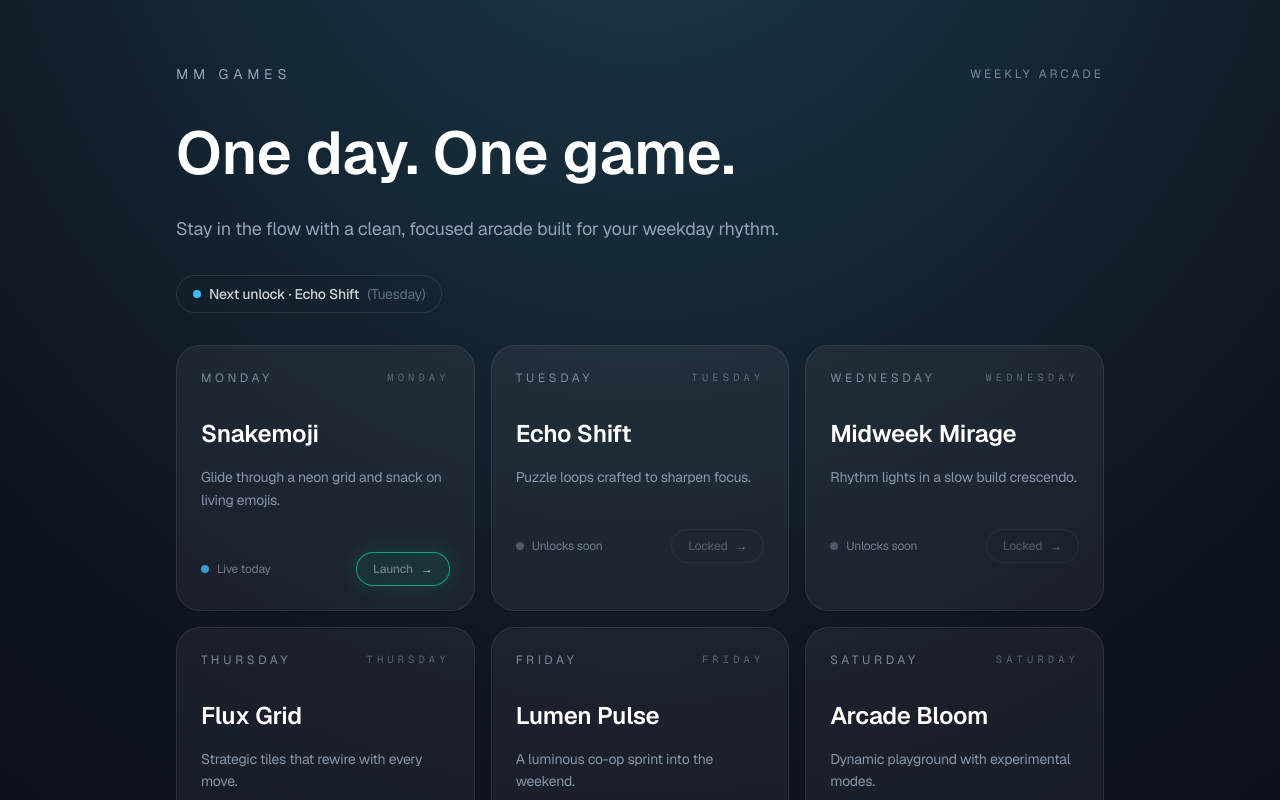
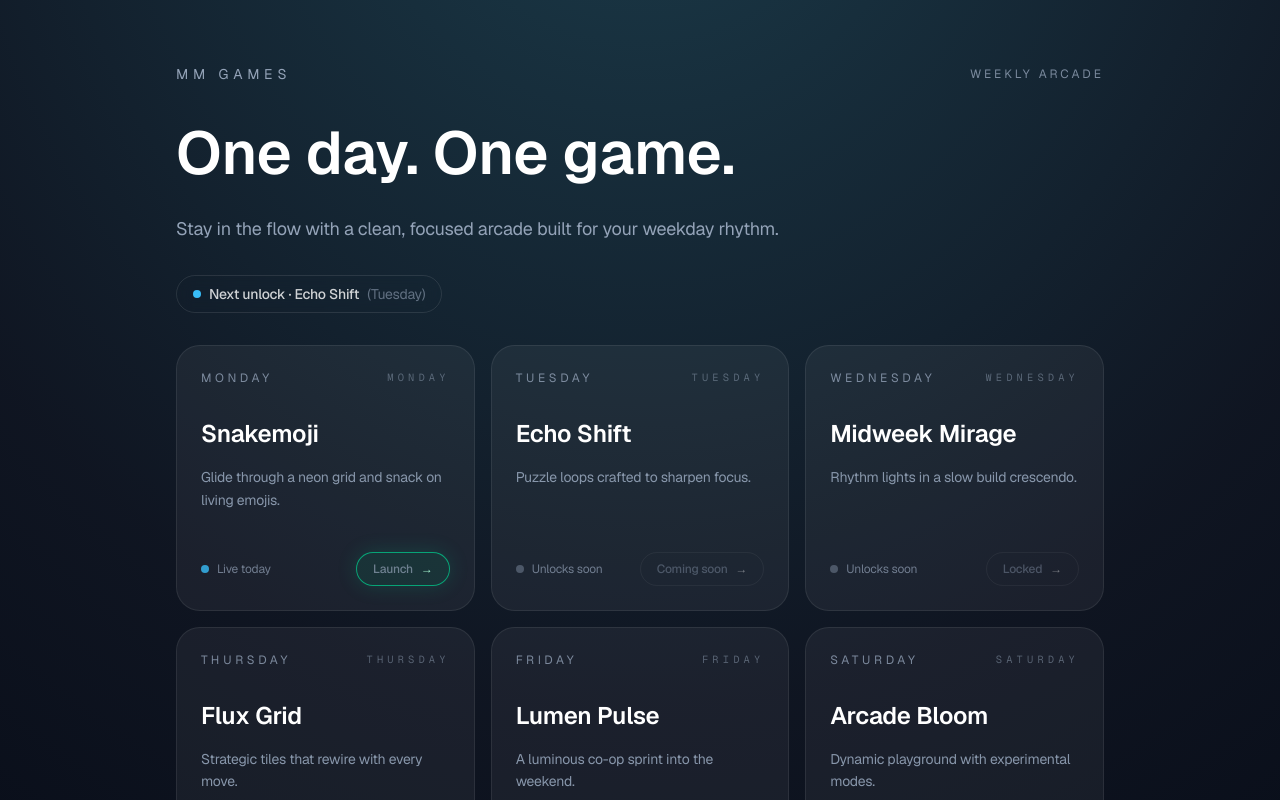
Before and after one commit to mehmet-oner/mmgames, a Next.js app: page / in a window 1280 px wide. Shown: the top 800 px of the page. Built offline with nearby package versions, Linux system fonts and the light colour scheme.

Commit message:
button styling

```diff
--- a/app/page.tsx
+++ b/app/page.tsx
@@ -89,25 +89,56 @@ export default function Home() {
           {DAYS.map((day, index) => {
             const isToday = index === todayIndex;
             const isUnlocked = index <= todayIndex;
-            const isPlayable = day.id === "monday" && isUnlocked;
-            const actionLabel = !isUnlocked
-              ? "Locked"
-              : day.id === "monday"
-              ? isToday
-                ? "Launch"
-                : "Replay"
-              : "Coming soon";
+            const isPlayable = isUnlocked;
 
-            const actionClasses = isPlayable
-              ? "border-emerald-400/70 bg-emerald-500/10 text-emerald-100 shadow-[0_0_20px_rgba(16,185,129,0.2)] hover:border-emerald-300 hover:bg-emerald-500/20 hover:text-white"
-              : isUnlocked
-              ? "border-white/10 text-muted/60 cursor-not-allowed"
-              : "border-white/5 text-muted/40 cursor-not-allowed";
+            const isBeforeToday = index < todayIndex;
+            const isTomorrow = index === (todayIndex + 1) % 7;
+            const isSunday = todayIndex === 6;
+
+            const actionLabel = isSunday
+              ? (isToday ? "Launch" : "Replay")
+              : isToday
+              ? "Launch"
+              : isTomorrow
+              ? "Coming soon"
+              : isBeforeToday
+              ? "Replay"
+              : "Locked";
+
+            const { actionClasses, actionIconClass } = (() => {
+              if (isToday) {
+                return {
+                  actionClasses:
+                    "border-emerald-400/70 bg-emerald-500/10 text-emerald-100 shadow-[0_0_20px_rgba(16,185,129,0.2)] hover:border-emerald-300 hover:bg-emerald-500/20 hover:text-white",
+                  actionIconClass: "text-emerald-200",
+                };
+              }
+
+              if (isBeforeToday) {
+                return {
+                  actionClasses:
+                    "border-orange-300/70 bg-orange-500/10 text-orange-100 shadow-[0_0_20px_rgba(251,146,60,0.2)] hover:border-orange-200 hover:bg-orange-500/20 hover:text-white",
+                  actionIconClass: "text-orange-200",
+                };
+              }
+
+              if (isUnlocked) {
+                return {
+                  actionClasses: "border-white/10 text-muted/60 cursor-not-allowed",
+                  actionIconClass: "text-white/60",
+                };
+              }
+
+              return {
+                actionClasses: "border-white/5 text-muted/40 cursor-not-allowed",
+                actionIconClass: "text-white/60",
+              };
+            })();
 
             return (
               <article
                 key={day.id}
-                className="group relative overflow-hidden rounded-3xl border border-white/8 bg-white/5 p-6 transition hover:-translate-y-1 hover:border-white/20 hover:bg-white/10"
+                className="group relative flex h-full flex-col overflow-hidden rounded-3xl border border-white/8 bg-white/5 p-6 transition hover:-translate-y-1 hover:border-white/20 hover:bg-white/10"
               >
                 <div className="absolute inset-x-6 top-6 z-0 h-32 rounded-3xl bg-gradient-to-br from-white/15 to-white/0 opacity-0 blur-2xl transition group-hover:opacity-100" />
                 <header className="relative z-10 mb-8 flex items-center justify-between text-xs uppercase tracking-[0.3em] text-muted/80">
@@ -116,10 +147,10 @@ export default function Home() {
                     {day.id}
                   </span>
                 </header>
-                <div className="relative z-10 flex flex-col gap-4">
+                <div className="relative z-10 flex flex-1 flex-col gap-4">
                   <h2 className="text-2xl font-semibold text-white">{day.game}</h2>
                   <p className="text-sm leading-relaxed text-muted/90">{day.vibe}</p>
-                  <div className="mt-6 flex items-center justify-between text-xs text-muted/70">
+                  <div className="mt-auto flex items-center justify-between pt-6 text-xs text-muted/70">
                     <span className="flex items-center gap-2">
                       <span
                         className={`inline-flex h-2 w-2 rounded-full ${isUnlocked ? "bg-accent/80" : "bg-muted/40"}`}
@@ -136,7 +167,7 @@ export default function Home() {
                         className={`inline-flex items-center gap-2 rounded-full border px-4 py-2 font-medium transition ${actionClasses}`}
                       >
                         {actionLabel}
-                        <span aria-hidden className={isPlayable ? "text-emerald-200" : "text-white/60"}>
+                        <span aria-hidden className={actionIconClass}>
                           →
                         </span>
                       </Link>
```
